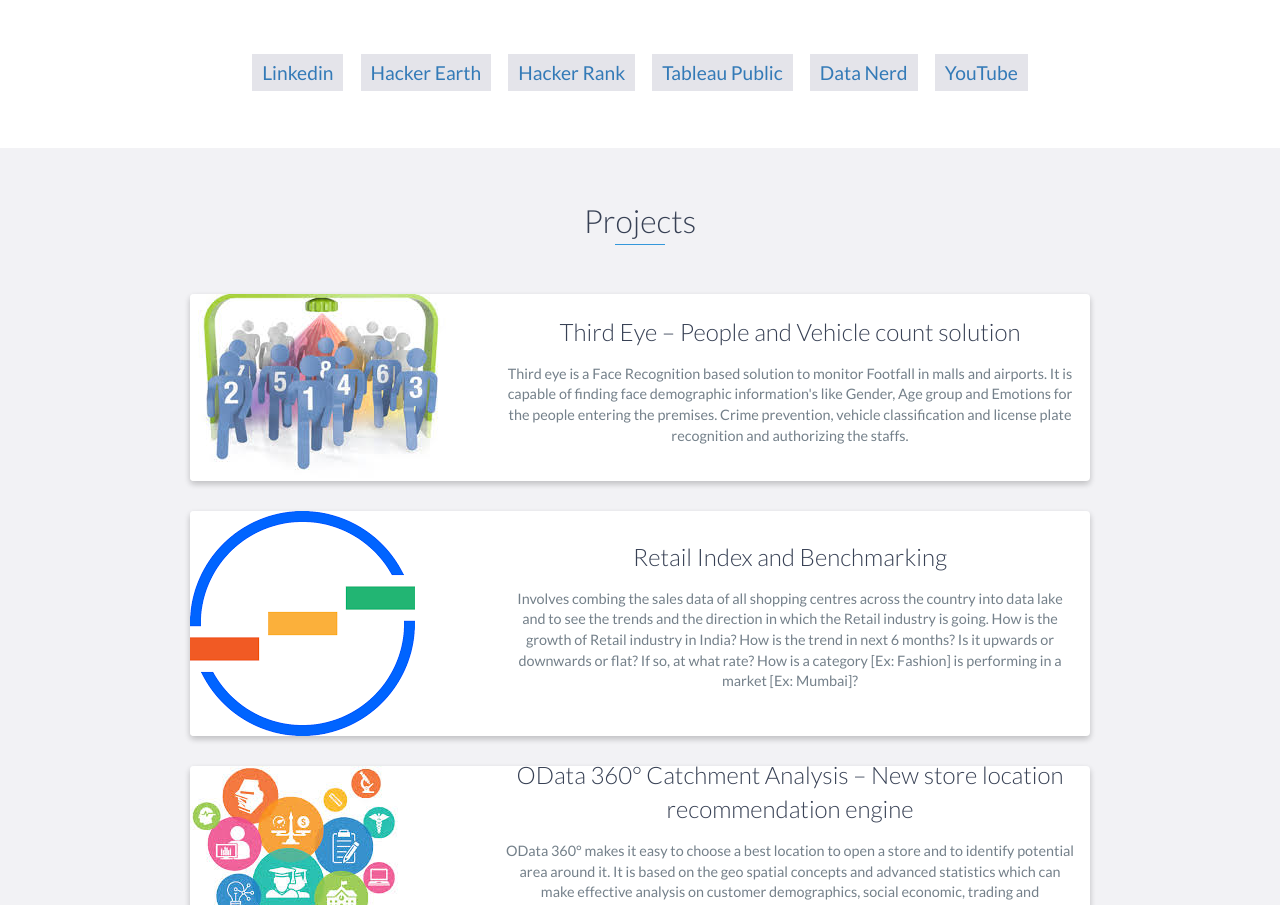
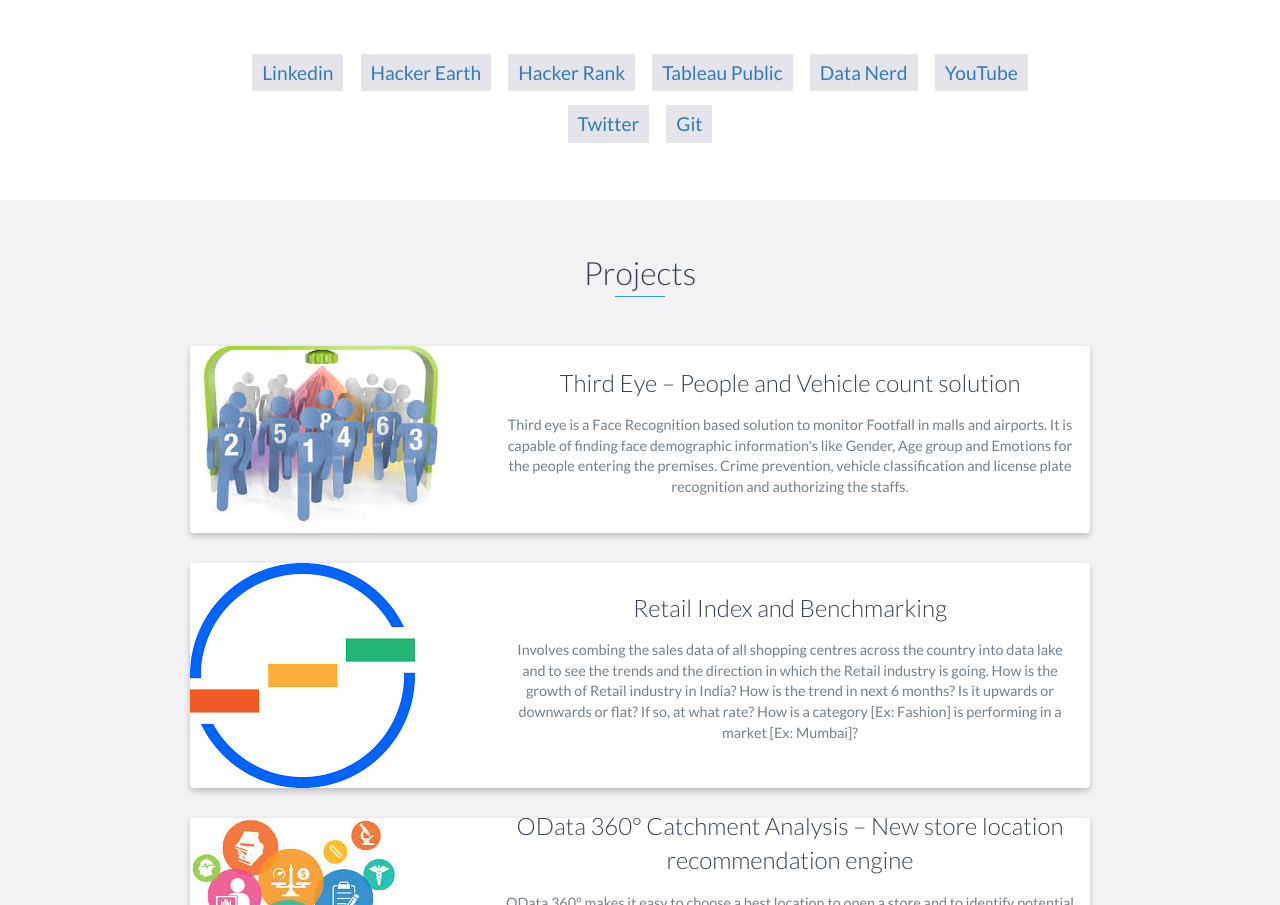
Before and after one commit to thangarajan8/thangarajan8.github.io, a website: page index.html in a window 1280 px wide. Shown: the part 2524-3429 px from the top of the page. Drawn offline with nearby package versions, Linux system fonts and the light colour scheme.

Commit message:
'added_twitter_github'

```diff
--- a/index.html
+++ b/index.html
@@ -151,6 +151,9 @@
             <li><a href="https://public.tableau.com/profile/itsthanga#!/" target="_blank">Tableau Public</a></li>
             <li><a href="https://sites.google.com/view/datanerd/home" target="_blank">Data Nerd</a></li>
             <li><a href="https://www.youtube.com/user/youthangarajan">YouTube</a></li>
+            <li><a href="https://twitter.com/itsthanga">Twitter</a></li>
+            <li><a href="https://github.com/thangarajan8">Git</a></li>
+
         </ul>
     </div>
 </div>
```
